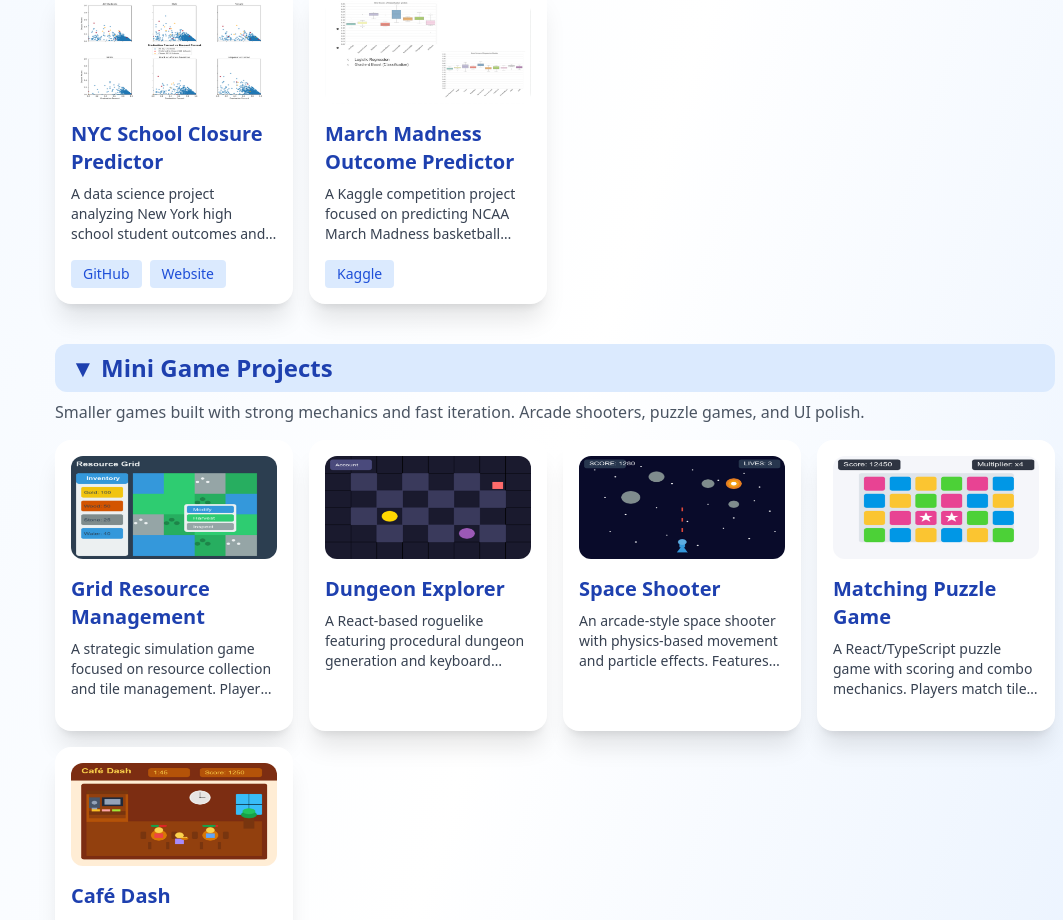
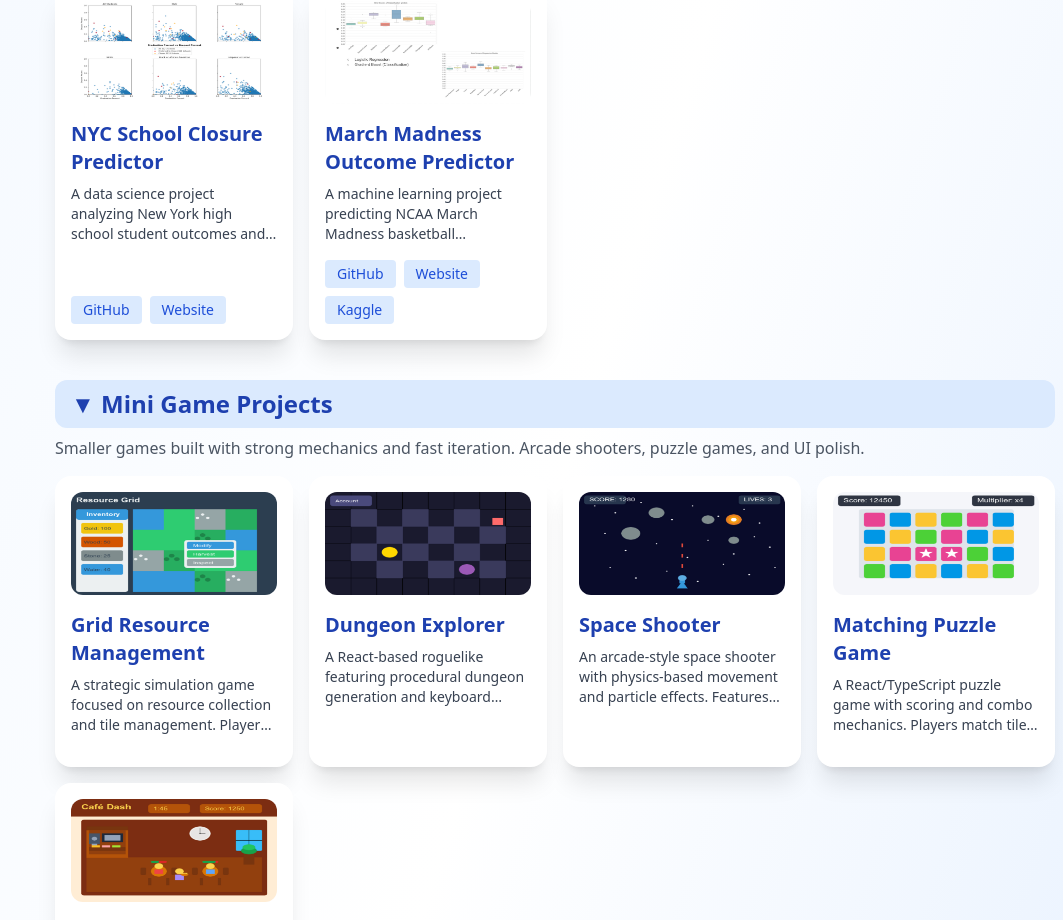
Before and after one commit to EthanPerello/EthanPerello.github.io, a React (Create React App) app: page / in a window 1280 px wide. Shown: the part 1082-2002 px from the top of the page, without its empty margins (217-1280 px from the left). Built offline with nearby package versions, Linux system fonts and the light colour scheme.

Commit message:
Add navigation menu, fix image paths, add author names

```diff
--- a/src/App.js
+++ b/src/App.js
@@ -319,11 +319,13 @@ const mlProjects = [
   {
     title: "March Madness Outcome Predictor",
     image: marchMadnessImage,
-    description: `A Kaggle competition project focused on predicting NCAA March Madness basketball tournament outcomes. The project combined historical tournament data, team statistics, and pre-tournament betting odds to create predictive models for game results.
+    description: `A machine learning project predicting NCAA March Madness basketball tournament outcomes using historical data, team stats, and betting odds.
 
-Feature engineering created predictive variables including seed differences, team ratings differences, win percentage discrepancies, and average margin of victory. Multiple machine learning approaches were implemented including Logistic Regression and XGBoost with rigorous validation using season-by-season cross-validation.
+  We engineered features like seed differences, win percentages, and average margin of victory, and trained models including Logistic Regression and XGBoost. Betting odds significantly boosted accuracy by capturing market sentiment and real-world expectations.
 
-The project's most significant innovation was incorporating betting odds data, which substantially improved predictive accuracy by capturing market insights about team strengths, injuries, and public sentiment. The final submission included two top-performing models evaluated using the competition's log-loss metric.`,
+  Models were evaluated with season-by-season cross-validation and the competition's log-loss metric.`,
+    github: "https://github.com/EthanPerello/march-madness-prediction",
+    website: "https://ethanperello.github.io/march-madness-prediction/",
     kaggle: "https://www.kaggle.com/competitions/march-machine-learning-mania-2023"
   }
 ];
```
